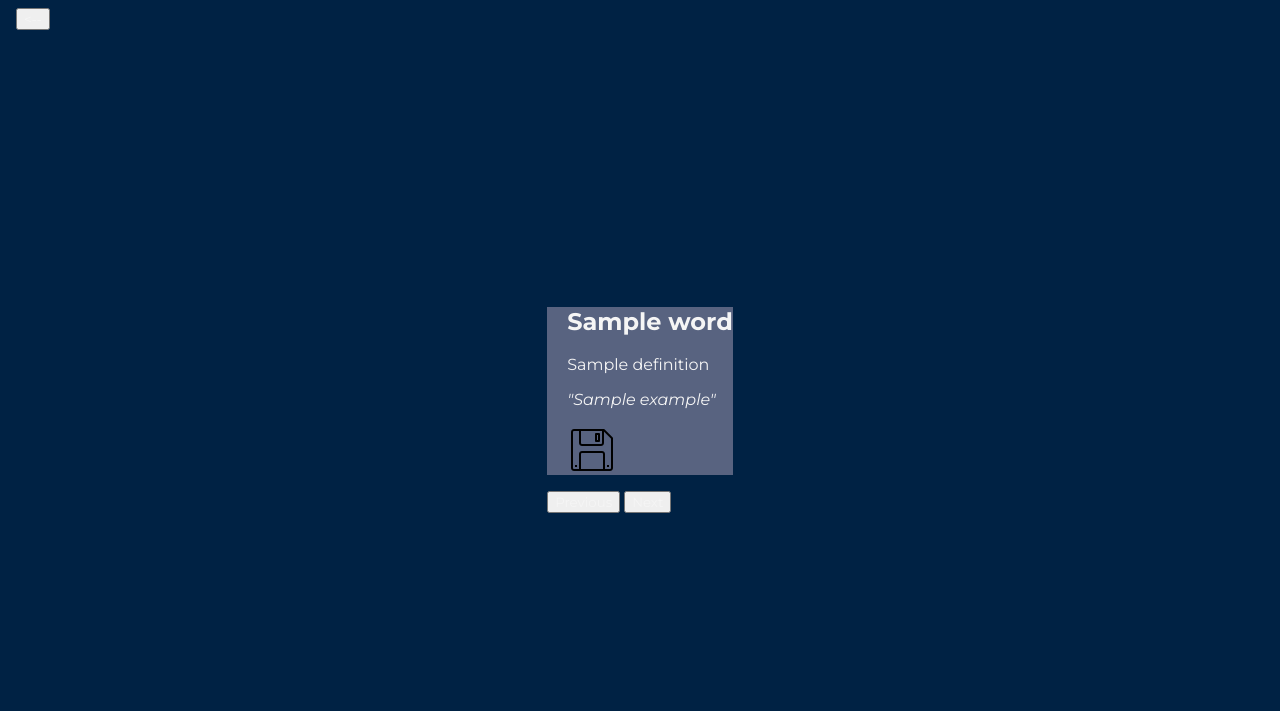
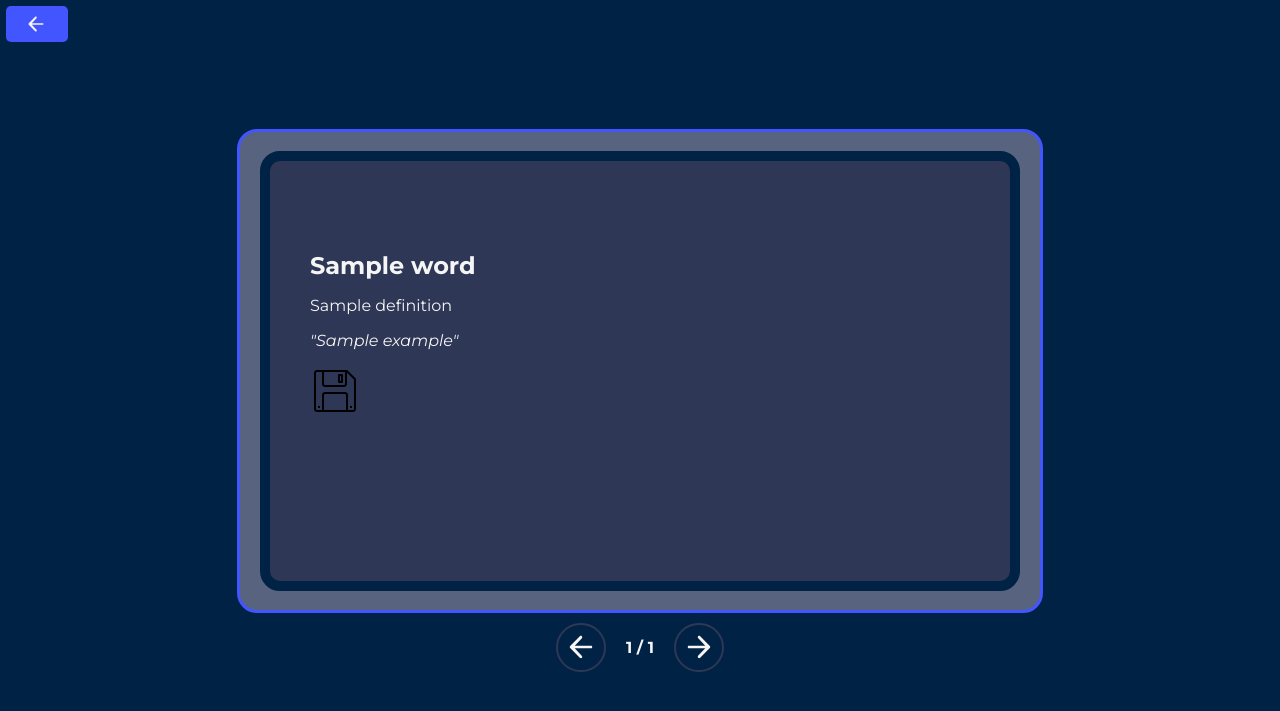
Before and after one commit to Ezpert/VocabularyCards, a Django app: template VocabularyCards/templates/wordSearch.html in a window 1280 px wide. Shown: the top 711 px of the page. Run offline with Django 5.2, Linux system fonts and the light colour scheme; the template is opened without the code that fills it: most values are stand-ins (such as "Sample title", 1, 10 or a date in 2020).

Commit message:
Almost Done With wordSearch.html added styles to the buttons and to the carousel to make it look like a card.

```diff
--- a/VocabularyCards/static/css/wordSearch.css
+++ b/VocabularyCards/static/css/wordSearch.css
@@ -7,32 +7,131 @@
 
 }
 
-
+.svg-class
+{
+    fill: currentColor;
+    pointer-events: none;
+    width: 30px;
+    height: 30px;
+    padding: 6px 2px 4px 2px;
+}
 .container-div
 {
     display: flex;
-            justify-content: center; /* Center horizontally */
-            align-items: center; /* Center vertically */
-            height: 98vh; /* Full viewport height */
-            margin: 0; /* Remove default margin */
+    justify-content: center; /* Center horizontally */
+    align-items: center; /* Center vertically */
+    height: 98vh; /* Full viewport height */
+    margin: 0; /* Remove default margin */
 }
 
-.back-button{
+.nav-div
+{
+    display: flex;
+    align-items: center;
+    justify-content: center;
+}
+
+.back-button-form{
     position: absolute;
-    top: 1svh;
-    left: 2svh;
+    top: 0.8svh;
+    left: 0.8svh;
+}
+.back-button
+{
+    background: #4255ff;
+    border: none;
+    padding: 2px 20px 1px 18px;
+    border-radius: 5px;
+    transition: all 0.1s ease-in;
+}
 
+.back-button:hover
+{
+    background: #423ed8;
+    cursor: pointer;
+
+}
+.back-button:active
+{
+    background: #14125c;
+}
+
+
+#back-button-svg
+{
+    width: 20px;
+    height: 20px;
+}
+.card-container-div
+{
+    position: absolute;
 
 }
 
-.card-container-div
-{
-
-
-    position: absolute;
+.w3-animate-left{
+    position:relative;
+    animation:animateleft 0.4s
+}
+@keyframes animateleft{
+    from{left:-300px;opacity:0}
+    to{left:0;opacity:1}
+}
+.w3-animate-right{
+    position:relative;
+    animation:animateright 0.4s
+}
+@keyframes animateright{
+    from{right:-300px;opacity:0}
+    to{right:0;opacity:1}
 }
 
 .card-info-div
 {
+
+    background: #586380;
+    padding: 3px 20px 3px 20px;
+    border-radius: 20px;
+    margin: 0px 0px 10px 0px;
+    border: 3px solid #4255ff;
+
+}
+
+.loading-bar-div
+{
     background: #586380;
 }
+
+.ordered-list-div
+{
+
+    background: #2e3856;
+    border-radius: 20px;
+    min-width: 700px;
+    max-width: 700px;
+    max-height: 400px;
+    min-height: 400px;
+    border: 10px solid #002244;
+    padding: 20px 0px 0px 40px;
+}
+
+.nav-buttons
+{
+    background: none;
+    border: solid 2px #2e3856;
+    border-radius: 50px;
+    transition: 0.15s ease-in-out;
+
+}
+
+.nav-buttons:hover
+{
+    background: rgba(88, 99, 128, 0.3);
+    cursor: pointer;
+
+}
+
+#counter
+{
+    margin: 0px 20px 0px 20px;
+
+}
--- a/VocabularyCards/templates/wordSearch.html
+++ b/VocabularyCards/templates/wordSearch.html
@@ -13,9 +13,23 @@
 
 </head>
 <body>
+<svg style="display: none;">
+    <symbol id="arrow-left" viewBox="0 0 24 24">
+        <path fill-rule="evenodd" clip-rule="evenodd" d="M19.9961 11.0076L6.99614 11.0076L12.5627 5.10988C13.0638 4.49442 13.1469 3.81523 12.6791 3.33739C12.2268 2.87542 11.4963 2.89791 11.044 3.35988L3.33994 11.1802C2.88766 11.6422 2.88766 12.3884 3.33994 12.8504L11.0324 20.6539C11.4847 21.1159 12.2077 21.1111 12.69 20.6803C13.188 20.2354 13.0048 19.4402 12.5667 18.9341L6.99614 13.0084H19.9961C20.634 13.0084 20.9961 12.652 20.9961 12.0005C20.9961 11.349 20.634 11.0076 19.9961 11.0076Z"></path>
+    </symbol>
+    <symbol id="arrow-right" viewBox="0 0 24 24">
+    <path fill-rule="evenodd" clip-rule="evenodd" d="M4.00098 12.9963H17.001L11.4344 18.894C10.9333 19.5095 10.8502 20.1887 11.318 20.6665C11.7703 21.1285 12.5009 21.106 12.9531 20.644L20.6572 12.8237C21.1095 12.3618 21.1095 11.6155 20.6572 11.1536L12.9647 3.34999C12.5125 2.88802 11.7894 2.89278 11.3071 3.32361C10.8091 3.76851 10.9923 4.56372 11.4305 5.06982L17.001 10.9955L4.00098 10.9955C3.36316 10.9955 3.00098 11.3519 3.00098 12.0034C3.00098 12.6549 3.36316 12.9963 4.00098 12.9963Z"></path>
+    </symbol>
+</svg>
+
+
 <div class="container-div">
-    <form class="back-button"action="{% url 'createPage' %}" method="get">
-            <button type="submit"><--</button>
+    <form class="back-button-form" action="{% url 'createPage' %}" method="get">
+            <button class="back-button" type="submit">
+                <svg id="back-button-svg" class="svg-class">
+                    <use xlink:href="#arrow-left"/>
+                </svg>
+            </button>
     </form>
 
     {% if definitions_and_examples %}
@@ -28,17 +42,16 @@
 
         <div id="definitionCarousel" class="card-info-div">
 
-            <ol style="padding-left: 20px;">
+            <ol class="ordered-list-div">
                 {% for item in definitions_and_examples %}
                     {% if forloop.first %}
-                    <h2 id="word">{{ item.word }}</h2>
+                    <h2 style="margin: 70px 0px 0px 0px;"id="word">{{ item.word }}</h2>
                     {% endif %}
                     <li id="definition-{{ forloop.counter }}" style="display: none;" >
                         <p id="definition-text-{{ forloop.counter }}"> {{ item.definition }} </p>
                         {% if item.example == "No example Provided" %}
-                            <img id="loading-gif-two-{{ forloop.counter }}" src="{% static 'images/hourglass.gif'%}" style="display: inline; width: 50px; padding: 0px 0px 5px 0px;" >
-                            <img id="loading-gif-{{ forloop.counter }}" src="{% static 'images/duck.gif' %}" style="width: 50px; display: inline; ">
-                            <img id="loading-gif-two-copy-{{ forloop.counter }}" src="{% static 'images/hourglass.gif'%}" style="display: inline; width: 50px; padding: 0px 0px 5px 0px;" >
+
+                            <div class="loading-bar-div"></div>
                             <p id="definition-text-{{ forloop.counter }}-example" style="font-style:italic; display: none;">{{ item.example }}</p>
                         {% else %}
                             <p id="definition-text-{{ forloop.counter }}-nexample" style="font-style:italic;">{{ item.example }}</p>
@@ -49,8 +62,21 @@
             </ol>
             <input type="hidden" id="currentDefinitionId" value="">
         </div>
-                <button id="prevBtn">Previous</button>
-                <button id="nextBtn">Next</button>
+
+        <div class="nav-div">
+                <button class="nav-buttons"id="prevBtn">
+                    <svg class="svg-class">
+                      <use xlink:href="#arrow-left" />
+                    </svg>
+                </button>
+                <h4 id="counter">  / {{ definitions_and_examples|length }}</h4>
+                <button class="nav-buttons" id="nextBtn">
+                    <svg class="svg-class">
+                        <use xlink:href="#arrow-right"/>
+                    </svg>
+                </button>
+        </div>
+
     </div>
     {% else %}
         <p>Definitions not found!</p>
@@ -109,9 +135,7 @@
                     console.log("Ajax Call: Success!");
                     console.log(response.new_sentence);
 
-                    document.getElementById('loading-gif-' + (currentIndex + 1)).style.display = 'none';
-                    document.getElementById('loading-gif-two-' + (currentIndex + 1)).style.display = 'none';
-                    document.getElementById('loading-gif-two-copy-' + (currentIndex + 1)).style.display = 'none';
+
                     console.log(document.getElementById('definition-text-' + (currentIndex + 1)  +'-example').textContent);
                     document.getElementById('definition-text-' + (currentIndex + 1)  +'-example').textContent = response.new_sentence;
                     document.getElementById('definition-text-' + (currentIndex + 1)  +'-example').style.display = 'block';
@@ -161,7 +185,9 @@
                 if(i === index){
                     definition.style.display = 'block';
                     shownDefinitionId = definition.id;
-                   checkConditionAndMakeAjaxCall(definition);
+                    var currentIndexNew = currentIndex + 1;
+                    document.getElementById('counter').textContent = document.getElementById('counter').textContent.replace(/^./, currentIndexNew);
+                    checkConditionAndMakeAjaxCall(definition);
 
                 } else{
                     definition.style.display = 'none';
@@ -237,8 +263,10 @@
 
                     },
                     error: function(jqXHR, textStatus, errorThrown){
-                         alert('There was a problem with the request: ' + textStatus + ' - ' + errorThrown);
+                          alert('There was a problem with the request: ' + textStatus + ' - ' + errorThrown);
                     }
+
+
                 })
             }
         });
```
Also changed, not shown: VocabularyCards/static/css/createPage.css (+11 -13 lines).
